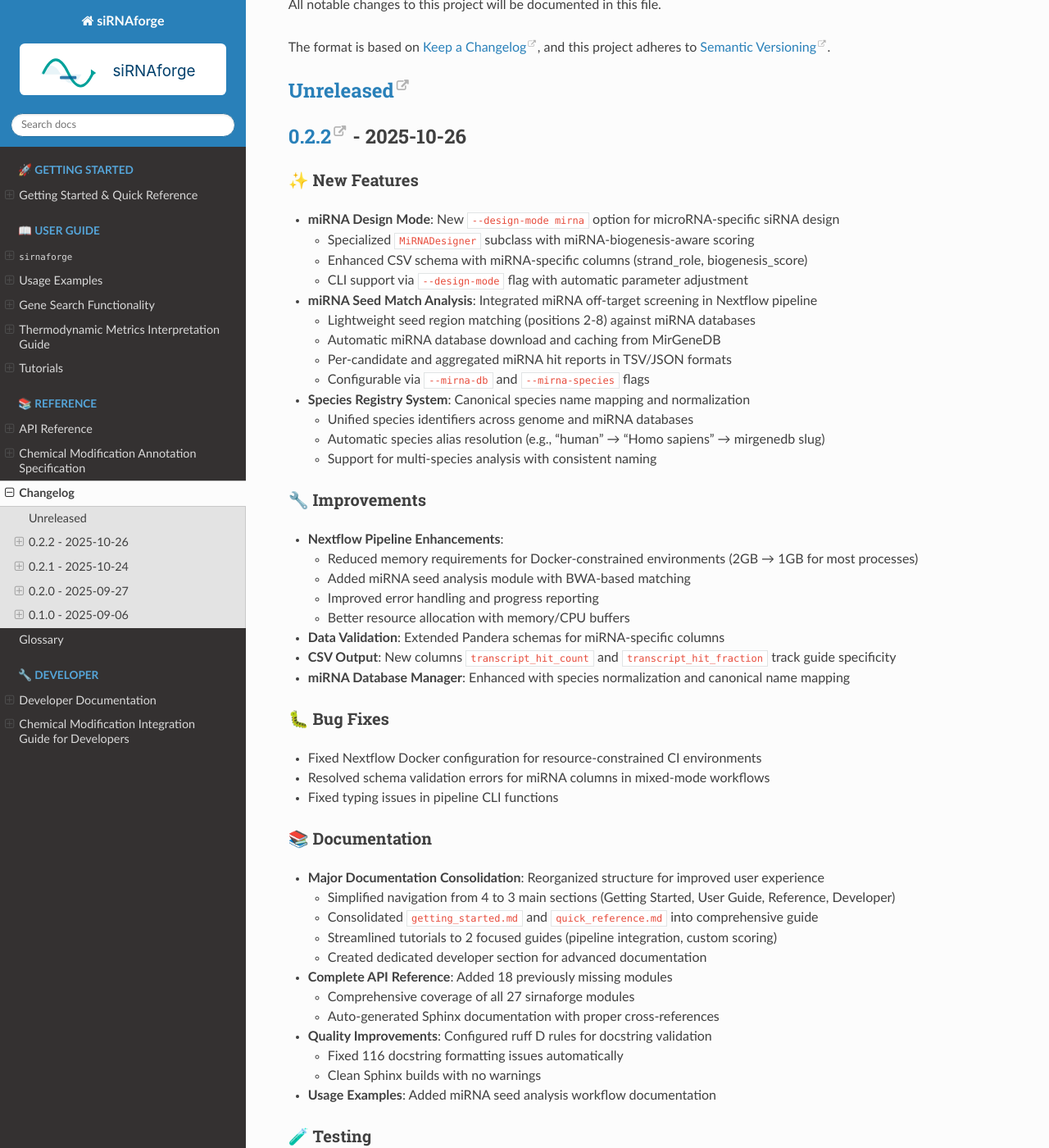
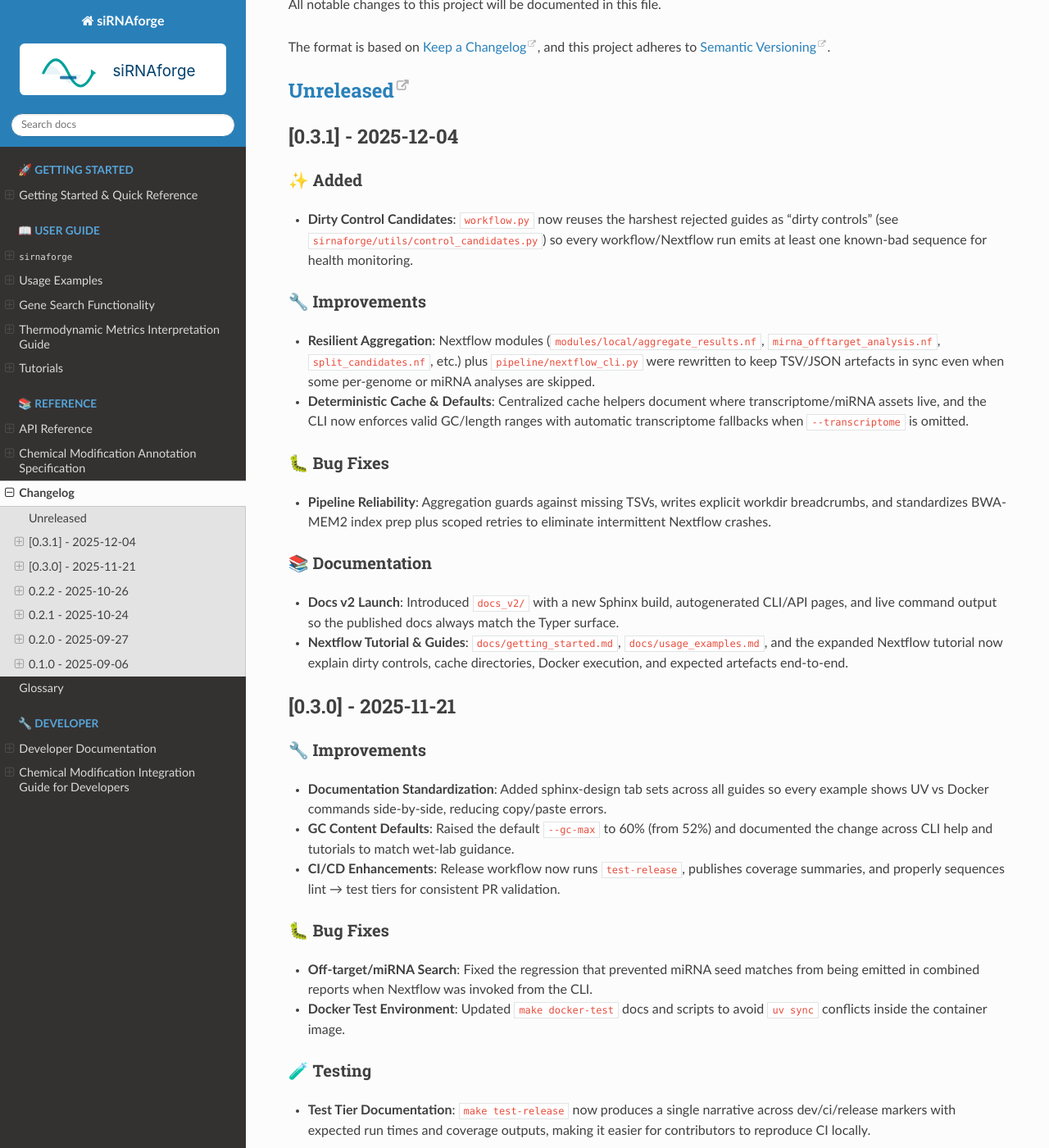
Before and after one commit to Austin-s-h/sirnaforge, a Sphinx documentation site: the page built from docs/changelog.md, in a window 1280 px wide and 1400 px high, scrolled down 213 px. Shown: the whole window at 82% size. Built offline with Sphinx 7.4.7 and the Read the Docs theme 3.1.0, drawn with Linux system fonts in a browser that asks for light colours; the version number is read from the project's files by our own code; some of the changed text lies outside the part shown.

Commit message:
doc: update changelog

```diff
--- a/docs/changelog.md
+++ b/docs/changelog.md
@@ -6,6 +6,39 @@
 and this project adheres to [Semantic Versioning](https://semver.org/spec/v2.0.0.html).
 
 ## [Unreleased]
+
+## [0.3.1] - 2025-12-04
+
+### ✨ Added
+- **Dirty Control Candidates**: `workflow.py` now reuses the harshest rejected guides as "dirty controls" (see `sirnaforge/utils/control_candidates.py`) so every workflow/Nextflow run emits at least one known-bad sequence for health monitoring.
+
+### 🔧 Improvements
+- **Resilient Aggregation**: Nextflow modules (`modules/local/aggregate_results.nf`, `mirna_offtarget_analysis.nf`, `split_candidates.nf`, etc.) plus `pipeline/nextflow_cli.py` were rewritten to keep TSV/JSON artefacts in sync even when some per-genome or miRNA analyses are skipped.
+- **Deterministic Cache & Defaults**: Centralized cache helpers document where transcriptome/miRNA assets live, and the CLI now enforces valid GC/length ranges with automatic transcriptome fallbacks when `--transcriptome` is omitted.
+
+### 🐛 Bug Fixes
+- **Pipeline Reliability**: Aggregation guards against missing TSVs, writes explicit workdir breadcrumbs, and standardizes BWA-MEM2 index prep plus scoped retries to eliminate intermittent Nextflow crashes.
+
+### 📚 Documentation
+- **Docs v2 Launch**: Introduced `docs_v2/` with a new Sphinx build, autogenerated CLI/API pages, and live command output so the published docs always match the Typer surface.
+- **Nextflow Tutorial & Guides**: `docs/getting_started.md`, `docs/usage_examples.md`, and the expanded Nextflow tutorial now explain dirty controls, cache directories, Docker execution, and expected artefacts end-to-end.
+
+## [0.3.0] - 2025-11-21
+
+### 🔧 Improvements
+- **Documentation Standardization**: Added sphinx-design tab sets across all guides so every example shows UV vs Docker commands side-by-side, reducing copy/paste errors.
+- **GC Content Defaults**: Raised the default `--gc-max` to 60% (from 52%) and documented the change across CLI help and tutorials to match wet-lab guidance.
+- **CI/CD Enhancements**: Release workflow now runs `test-release`, publishes coverage summaries, and properly sequences lint → test tiers for consistent PR validation.
+
+### 🐛 Bug Fixes
+- **Off-target/miRNA Search**: Fixed the regression that prevented miRNA seed matches from being emitted in combined reports when Nextflow was invoked from the CLI.
+- **Docker Test Environment**: Updated `make docker-test` docs and scripts to avoid `uv sync` conflicts inside the container image.
+
+### 🧪 Testing
+- **Test Tier Documentation**: `make test-release` now produces a single narrative across dev/ci/release markers with expected run times and coverage outputs, making it easier for contributors to reproduce CI locally.
+
+### 📦 Build & Infrastructure
+- **Make Targets**: Documented the revamped `test-dev`, `test-ci`, and `test-release` targets along with their coverage/JUnit outputs so users know which tier to run before opening a PR.
 
 ## [0.2.2] - 2025-10-26
 
```
Also changed, not shown: CHANGELOG.md (+18 -0 lines).
